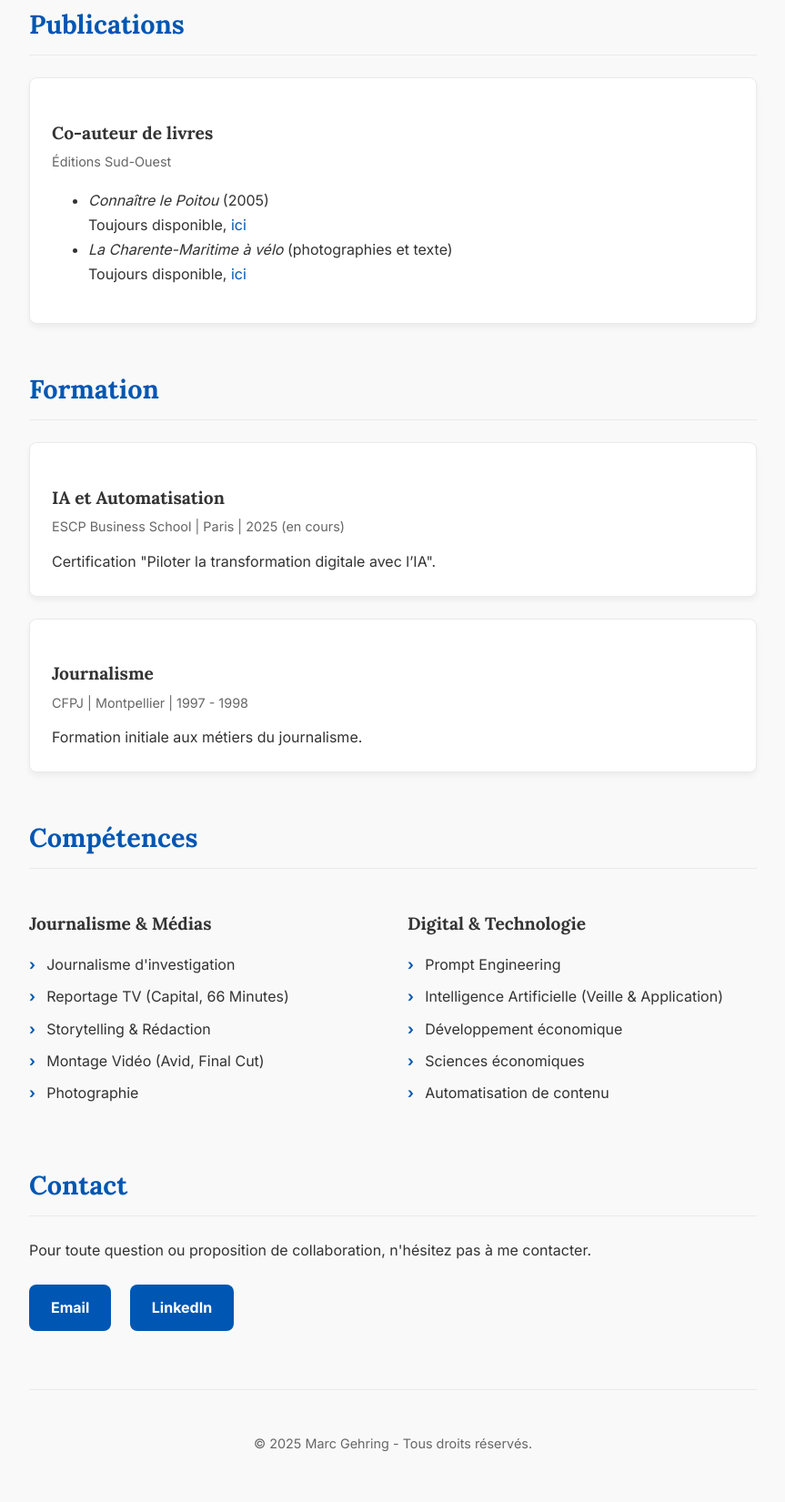
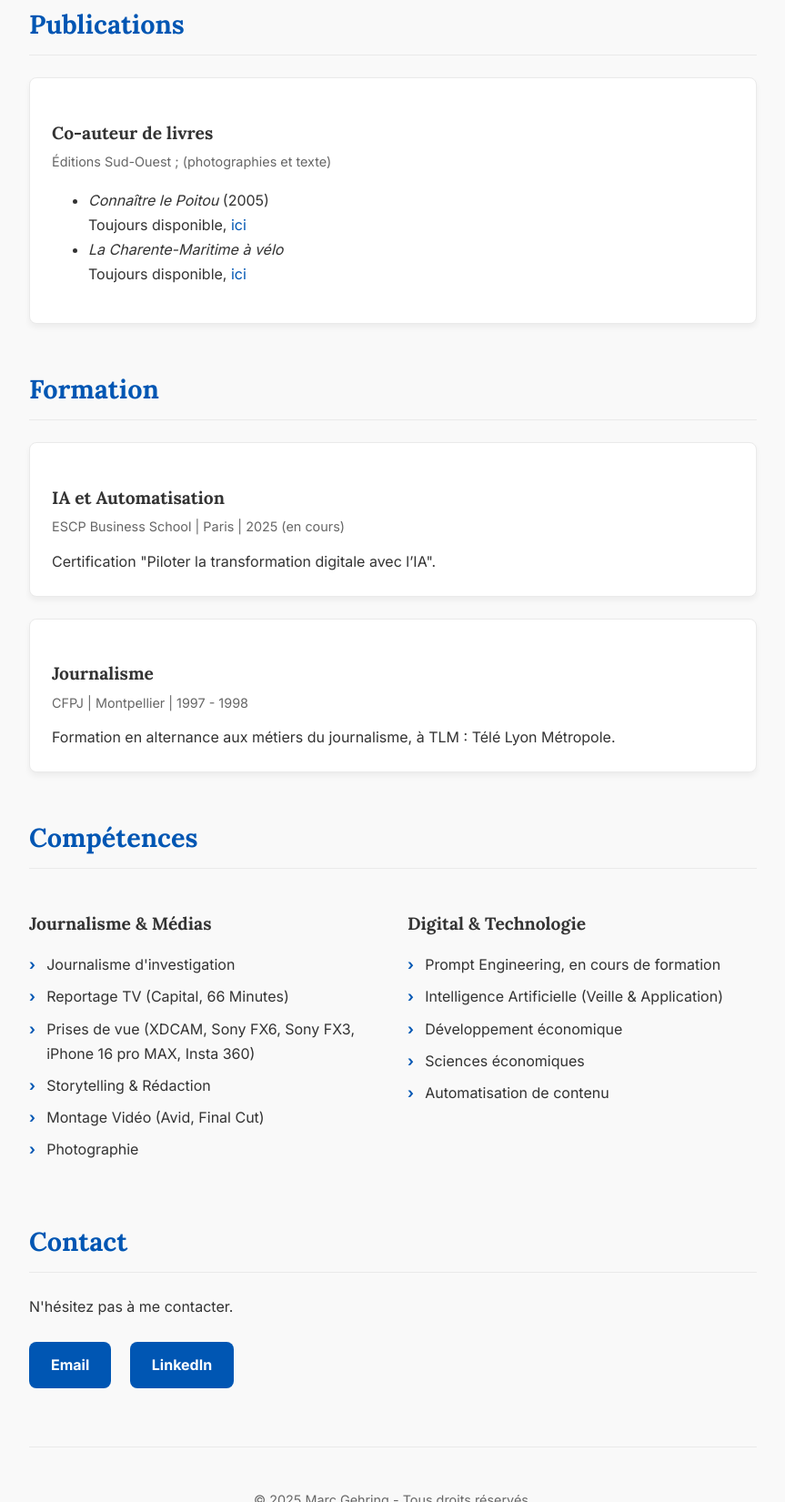
Before and after one commit to Marcoco27/marcgehring, a plain HTML site: page index.html in a window 1280 px wide. Shown: the part 1591-3242 px from the top of the page at 91% size, without its empty margins (208-1071 px from the left). Drawn offline with Linux system fonts and the light colour scheme.

Commit message:
corrections mineures

```diff
--- a/index.html
+++ b/index.html
@@ -66,10 +66,10 @@
                 <h2>Publications</h2>
                  <div class="experience-item">
                     <h3>Co-auteur de livres</h3>
-                    <p class="experience-meta">Éditions Sud-Ouest</p>
+                    <p class="experience-meta">Éditions Sud-Ouest ; (photographies et texte)</p>
                     <ul>
                         <li><em>Connaître le Poitou</em> (2005)</li> Toujours disponible, <a href=" https://www.amazon.fr/Conna%C3%AEtre-Poitou-Fanny-Bross/dp/287901610X">ici</a>
-                        <li><em>La Charente-Maritime à vélo</em> (photographies et texte)</li> Toujours disponible, <a href="https://www.amazon.fr/Charente-Maritime-%C3%A0-v%C3%A9lo-Fanny-Bross/dp/2879016843/ref=sr_1_1?__mk_fr_FR=%C3%85M%C3%85%C5%BD%C3%95%C3%91&crid=154PFT3X2D1LB&dib=eyJ2IjoiMSJ9.CWkmBBsM_tqdHcMVGRMBZirYfKf7gidAeiJWuOIIWrc7wbr-8MR9Rk_iLSGlp7sdT_tj7pxHWfVz_9UsrQUKa7Hmwp70LqgjdiwKX2yZgqbYvYvvBW0x0_-VQe_E-Tz-.DiNVxgXb5CnLKNhWpyI2OGo2tnm2nnaRwKUS8U8kI8g&dib_tag=se&keywords=la+charente+maritime+a+velo&qid=1758879502&s=books&sprefix=la+charente+maritime+a+velo%2Cstripbooks%2C64&sr=1-1">ici</a>
+                        <li><em>La Charente-Maritime à vélo</em> </li> Toujours disponible, <a href="https://www.amazon.fr/Charente-Maritime-%C3%A0-v%C3%A9lo-Fanny-Bross/dp/2879016843/ref=sr_1_1?__mk_fr_FR=%C3%85M%C3%85%C5%BD%C3%95%C3%91&crid=154PFT3X2D1LB&dib=eyJ2IjoiMSJ9.CWkmBBsM_tqdHcMVGRMBZirYfKf7gidAeiJWuOIIWrc7wbr-8MR9Rk_iLSGlp7sdT_tj7pxHWfVz_9UsrQUKa7Hmwp70LqgjdiwKX2yZgqbYvYvvBW0x0_-VQe_E-Tz-.DiNVxgXb5CnLKNhWpyI2OGo2tnm2nnaRwKUS8U8kI8g&dib_tag=se&keywords=la+charente+maritime+a+velo&qid=1758879502&s=books&sprefix=la+charente+maritime+a+velo%2Cstripbooks%2C64&sr=1-1">ici</a>
                     </ul>
                 </div>
             </section>
@@ -85,7 +85,7 @@
                     <div class="experience-item">
                         <h3>Journalisme</h3>
                         <p class="experience-meta">CFPJ | Montpellier | 1997 - 1998</p>
-                        <p>Formation initiale aux métiers du journalisme.</p>
+                        <p>Formation en alternance aux métiers du journalisme, à TLM : Télé Lyon Métropole.</p>
                     </div>
                 </div>
             </section>
@@ -98,6 +98,7 @@
                         <ul class="skills-list">
                             <li>Journalisme d'investigation</li>
                             <li>Reportage TV (Capital, 66 Minutes)</li>
+                            <li>Prises de vue (XDCAM, Sony FX6, Sony FX3, iPhone 16 pro MAX, Insta 360)</li>
                             <li>Storytelling & Rédaction</li>
                             <li>Montage Vidéo (Avid, Final Cut)</li>
                             <li>Photographie</li>
@@ -106,7 +107,7 @@
                     <div class="skills-category">
                         <h3>Digital & Technologie</h3>
                         <ul class="skills-list">
-                            <li>Prompt Engineering</li>
+                            <li>Prompt Engineering, en cours de formation</li>
                             <li>Intelligence Artificielle (Veille & Application)</li>
                             <li>Développement économique</li>
                             <li>Sciences économiques</li>
@@ -118,9 +119,9 @@
 
             <section id="contact" class="fade-in">
                 <h2>Contact</h2>
-                <p>Pour toute question ou proposition de collaboration, n'hésitez pas à me contacter.</p>
+                <p>N'hésitez pas à me contacter.</p>
                 <p class="contact-links">
-                    <a href="mailto:contact@marcgehring.fr" class="button">Email</a>
+                    <a href="mailto:marcwgehring@gmail.fr" class="button">Email</a>
                     <a href="https://www.linkedin.com/in/marc-gehring-6691436b" target="_blank" rel="noopener noreferrer" class="button">LinkedIn</a>
                 </p>
             </section>
```
